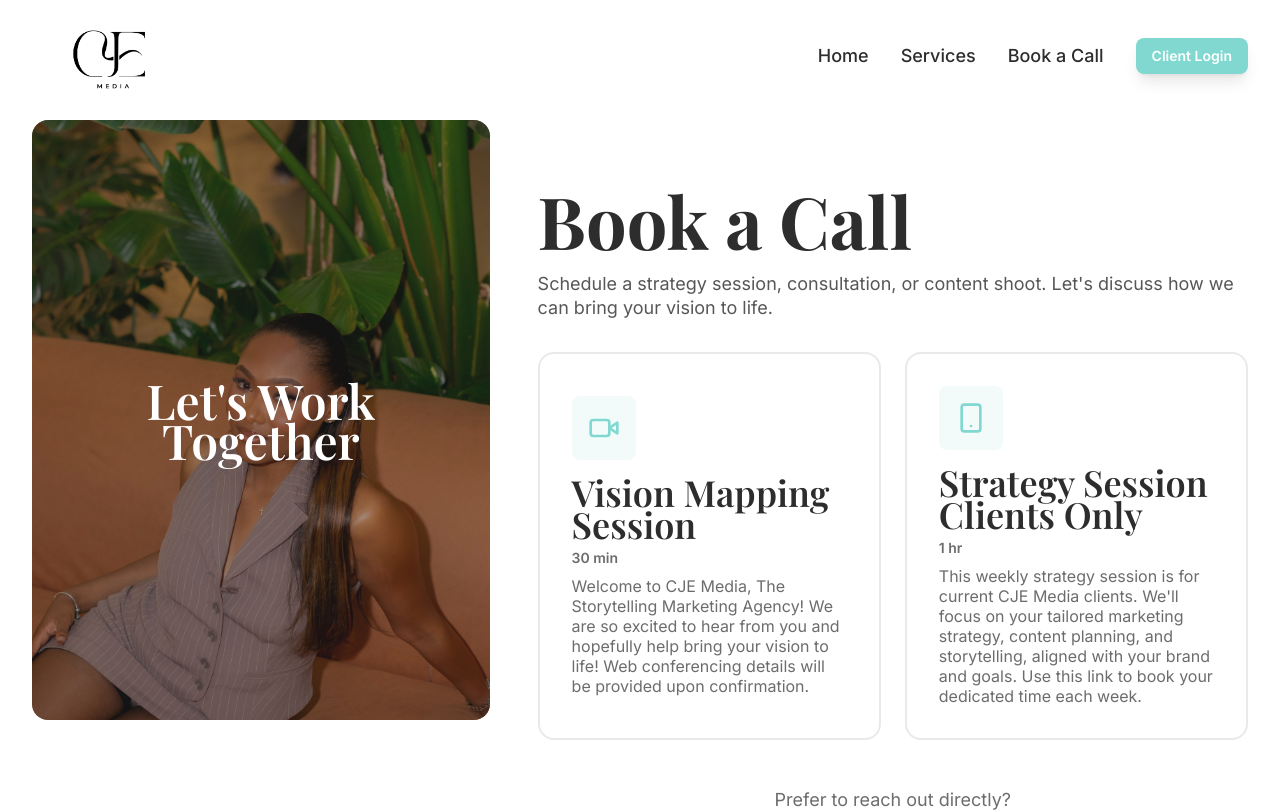
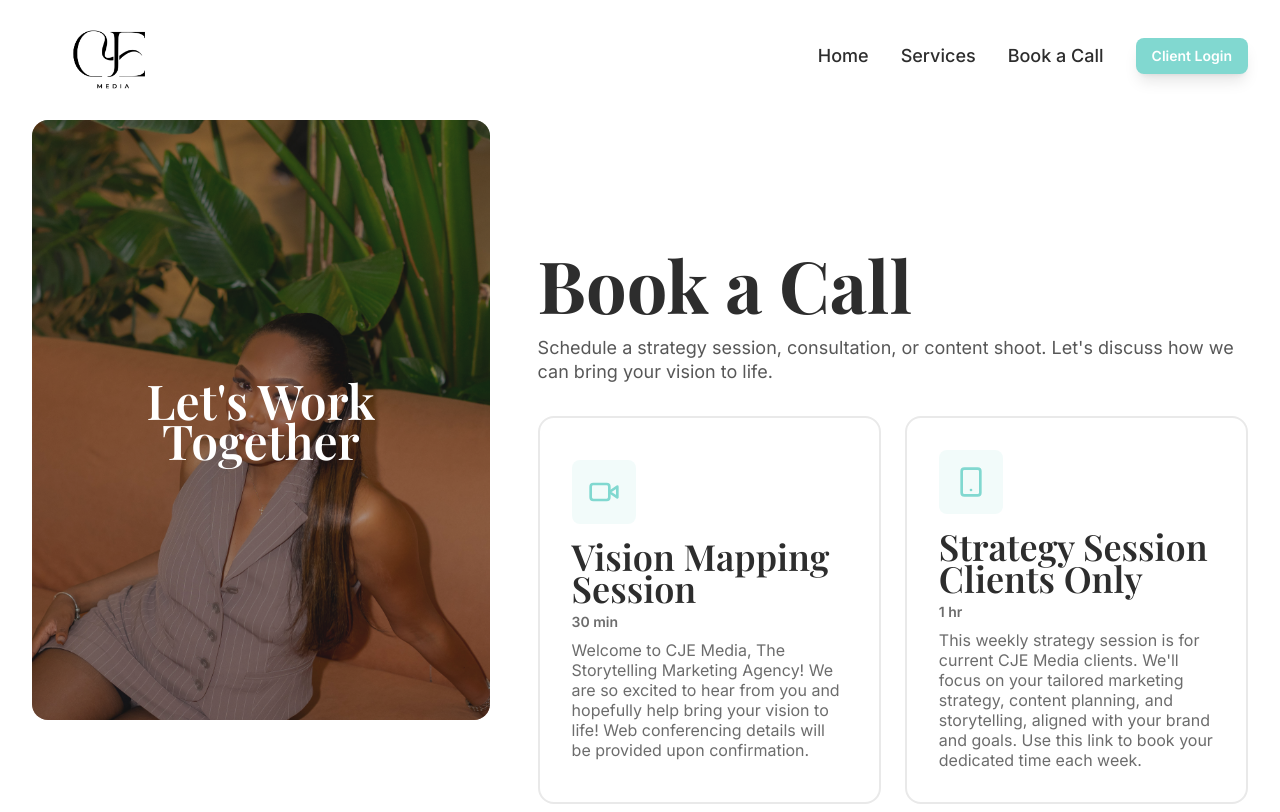
Before and after one commit to cjemedia/cje-hub, a Next.js app: page /booking in a window 1280 px wide. Shown: the top 812 px of the page. Built offline with nearby package versions, Linux system fonts and the light colour scheme.

Commit message:
“fixes”

```diff
--- a/app/booking/page.tsx
+++ b/app/booking/page.tsx
@@ -113,7 +113,7 @@ function BookingContent() {
               animate={{ opacity: 1, x: 0 }}
               className="lg:col-span-3 order-1 lg:order-2"
             >
-              <div className="mb-6 sm:mb-8 pt-8 sm:pt-12 md:pt-16">
+              <div className="mb-6 sm:mb-8 pt-16 sm:pt-20 md:pt-24 lg:pt-32">
                 <h1 className="text-3xl sm:text-4xl md:text-5xl lg:text-h1 font-serif font-bold text-primary-charcoal mb-3 sm:mb-4">
                   Book a Call
                 </h1>
--- a/app/page.tsx
+++ b/app/page.tsx
@@ -18,7 +18,7 @@ export default function Home() {
       {/* HERO SECTION */}
       <section className="relative min-h-screen w-full flex items-center justify-center overflow-hidden bg-gradient-to-b from-[#b8b8b8] via-[#9a9a9a] to-[#7a7a7a]">
         {/* MOBILE - Using isolation and transform */}
-        <div className="sm:hidden w-full min-h-[100vh] relative" style={{ isolation: 'isolate' }}>
+        <div className="sm:hidden w-full min-h-[120vh] relative" style={{ isolation: 'isolate' }}>
           {/* Headline Layer - behind image */}
           <div className="absolute inset-0 flex items-start justify-center pt-40 px-4 py-32" style={{ zIndex: 10 }}>
             <div className="max-w-4xl w-full">
```
